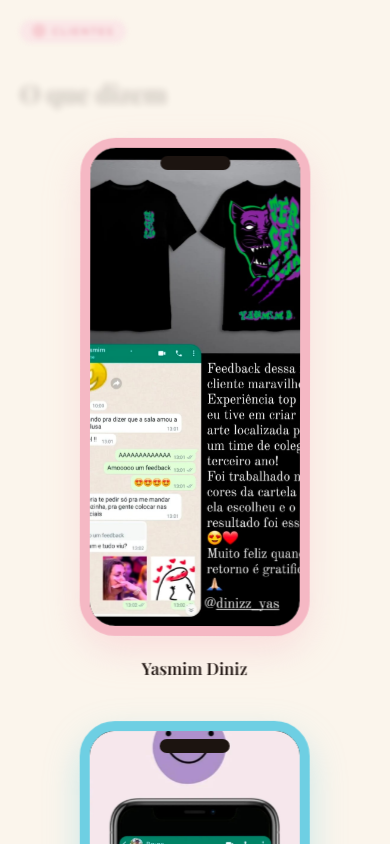
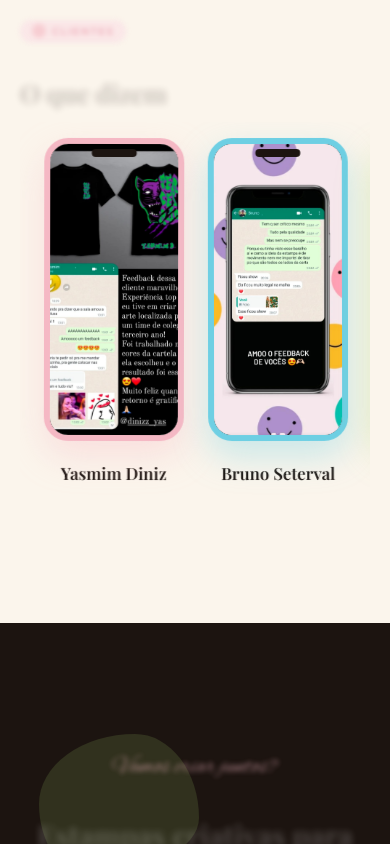
Before and after one commit to victorsantosg/studioJanynneyngrid, a React (Vite) app: page / in a window 390 px wide. Shown: the part 6480-7324 px from the top of the page. Built offline with nearby package versions, Linux system fonts and the light colour scheme; a web font is replaced by a local one.

Commit message:
Diminuindo dimenssão dos telefones na tela O que Dizem

```diff
--- a/src/index.css
+++ b/src/index.css
@@ -1812,7 +1812,7 @@ body::before {
 }
 
 .feedback-phone-mockup {
-  width: 230px;
+  width: 180px;
   aspect-ratio: 9 / 19.5;
   border-radius: 2.2rem;
   border: 10px solid #1c1410;
@@ -1911,3 +1911,43 @@ body::before {
 .lightbox-close:hover {
   transform: scale(1.15);
 }
+
+/* Responsive styles for feedback section */
+@media (max-width: 768px) {
+  .feedback-grid {
+    display: flex !important;
+    overflow-x: auto !important;
+    scroll-snap-type: x mandatory;
+    gap: 1.5rem;
+    padding: 1rem 1.5rem !important;
+    justify-content: flex-start !important;
+    scrollbar-width: none;
+    -webkit-overflow-scrolling: touch;
+  }
+
+  .feedback-grid::-webkit-scrollbar {
+    display: none;
+  }
+
+  .feedback-card {
+    flex: 0 0 140px;
+    scroll-snap-align: center;
+  }
+
+  .feedback-phone-mockup {
+    width: 140px;
+    border-width: 6px;
+    border-radius: 1.5rem;
+  }
+
+  .feedback-phone-screen {
+    border-radius: calc(1.5rem - 6px);
+  }
+
+  .feedback-phone-notch {
+    width: 45px;
+    height: 8px;
+    top: 5px;
+    border-radius: 4px;
+  }
+}
```
